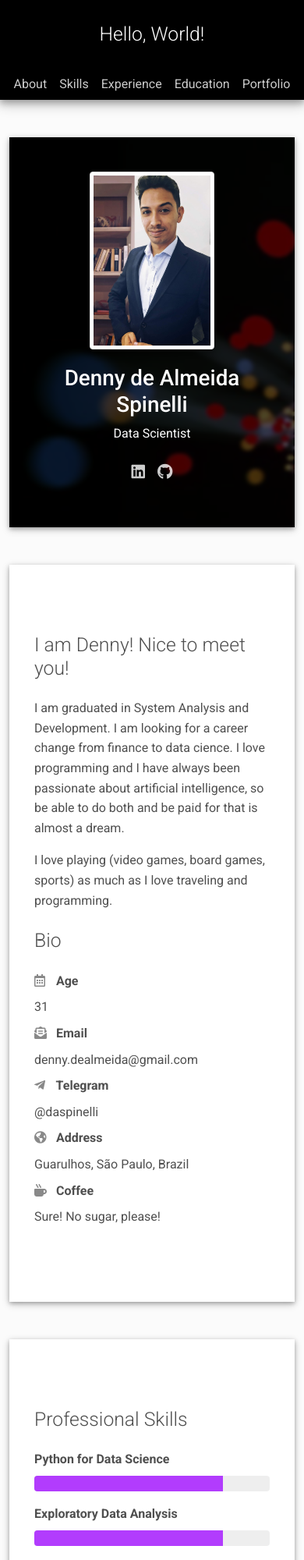
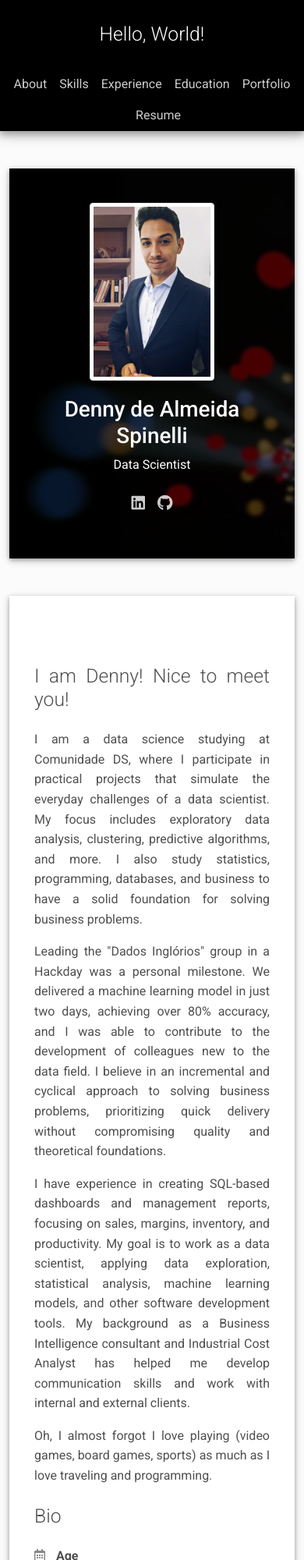
Before and after one commit to daSpinelli/i_am_denny, a website: page index.html in a window 390 px wide. Shown: the top 2000 px of the page at 78% size. Drawn offline with nearby package versions, Linux system fonts and the light colour scheme.

Commit message:
added resume download

```diff
--- a/index.html
+++ b/index.html
@@ -44,6 +44,15 @@
                 </li>
                 <li class="nav-item"><a class="nav-link" id="menu-portfolio" href="#portfolio" title="Portfolio"><span class="menu-title">Portfolio</span></a>
                 </li>
+                <li class="nav-item dropdown">
+                  <a class="nav-link" href="#" id="menu-resume" role="button">
+                    <span class="menu-title">Resume</span>
+                  </a>
+                  <div class="dropdown-menu" aria-labelledby="menu-resume">
+                    <a class="dropdown-item" href="files/resume_pt-br.pdf" download>Portuguese</a>
+                    <a class="dropdown-item" href="files/resume_en.pdf" download>English</a>
+                  </div>
+                </li>
               </ul>
             </nav>
           </div>
@@ -88,10 +97,29 @@
   <div class="shadow-1-strong bg-white my-5 p-5" id="about">
     <div class="about-section my-5">
       <div class="row">
-        <div class="col-md-6">
+        <div class="col-md-6 about-me">
           <h2 class="h2 fw-light mb-4">I am Denny! Nice to meet you!</h2>
-          <p>I am graduated in System Analysis and Development. I am looking for a career change from finance to data cience. I love programming and I have always been passionate about artificial intelligence, so be able to do both and be paid for that is almost a dream.</p>
-          <p>I love playing (video games, board games, sports) as much as I love traveling and programming.</p>
+          <p>I am a data science studying at Comunidade DS, where I participate in practical projects
+              that simulate the everyday challenges of a data scientist. My focus includes exploratory data analysis,
+              clustering, predictive algorithms, and more. I also study statistics, programming, databases, and business
+              to have a solid foundation for solving business problems.
+          </p>
+          <p>
+            Leading the "Dados Inglórios" group in a Hackday was a personal milestone. We delivered a machine learning
+              model in just two days, achieving over 80% accuracy, and I was able to contribute to the development of
+              colleagues new to the data field. I believe in an incremental and cyclical approach to solving business
+              problems, prioritizing quick delivery without compromising quality and theoretical foundations.
+          </p>
+          <p>
+            I have experience in creating SQL-based dashboards and management reports, focusing on sales, margins,
+              inventory, and productivity. My goal is to work as a data scientist, applying data exploration, statistical
+              analysis, machine learning models, and other software development tools. My background as a Business
+              Intelligence consultant and Industrial Cost Analyst has helped me develop communication skills and work
+              with internal and external clients.
+          </p>
+          <p>
+            Oh, I almost forgot I love playing (video games, board games, sports) as much as I love traveling and programming.
+          </p>
         </div>
         <div class="col-md-5 offset-lg-1">
           <div class="row mt-2">
@@ -100,7 +128,7 @@
               <div class="pb-2 fw-bolder"><i class="far fa-calendar-alt pe-2 text-muted" style="width:24px;opacity:0.85;"></i> Age</div>
             </div>
             <div class="col-sm-7">
-              <div class="pb-2">31</div>
+              <div class="pb-2">32</div>
             </div>
             <div class="col-sm-4">
               <div class="pb-2 fw-bolder"><i class="fas fa-envelope-open-text pe-2 text-muted" style="width:24px;opacity:0.85;"></i> Email</div>
@@ -347,6 +375,7 @@
         </div>
       </div>
     </footer>
+    <script src="https://code.jquery.com/jquery-3.6.0.min.js"></script>
     <script src="scripts/mdb.min.js?ver=1.2.1"></script>
     <script src="scripts/aos.js?ver=1.2.1"></script>
     <script src="scripts/main.js?ver=1.2.1"></script>
--- a/scripts/main.js
+++ b/scripts/main.js
@@ -4,4 +4,9 @@ AOS.init({
   duration: 1000
 });
 
-// Add your javascript here
+// Dropdown menu
+$(document).ready(function() {
+  $('.dropdown').on('click', function() {
+    $(this).toggleClass('show');
+  });
+});
```
Also changed, not shown: css/mdb.min.css, 2 other files.
